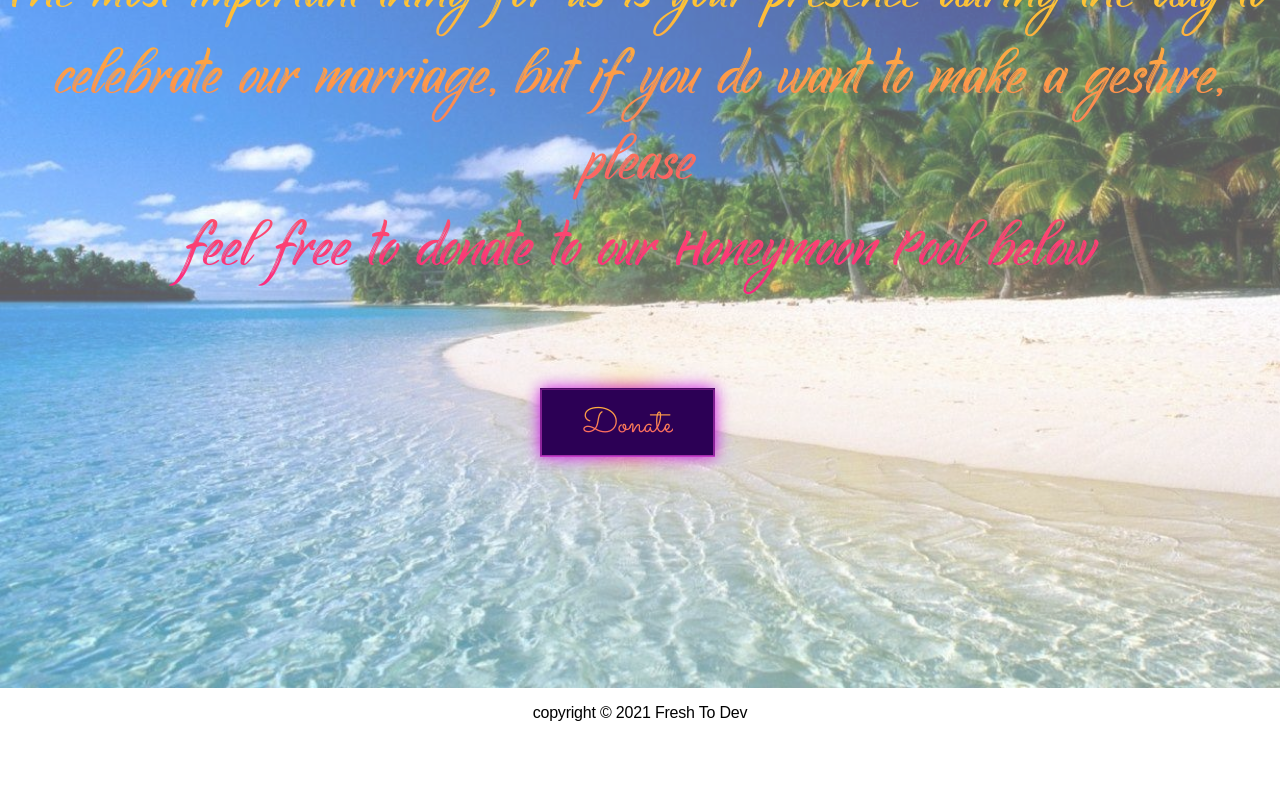
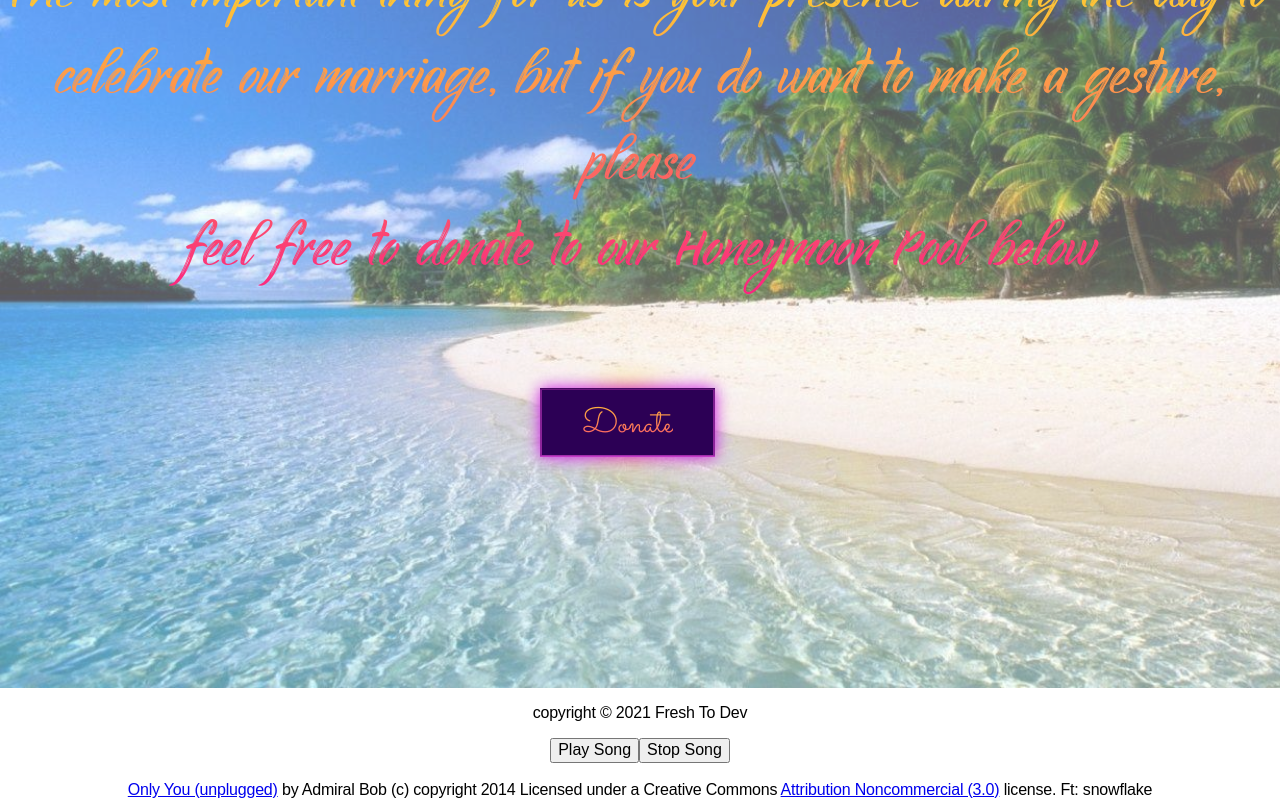
Before and after one commit to mdflynn/stieber-wedding, a React (Create React App) app: page /registry in a window 1280 px wide. Shown: the part 172-972 px from the top of the page. Before the commit the page ends 910 px from the top, so only its background shows below. Built offline with nearby package versions, Linux system fonts and the light colour scheme.

Commit message:
add song and credit

```diff
--- a/src/components/Footer/Footer.js
+++ b/src/components/Footer/Footer.js
@@ -1,10 +1,41 @@
-import React from "react";
+import React, { useEffect } from "react";
 import "./Footer.scss";
+import onlyYou from "../../assets/only-you.mp3";
 
 const Footer = () => {
+  let audio = new Audio(onlyYou);
+
+  const start = () => {
+    audio.play();
+    audio.volume = 0.1;
+  };
+
+  const stop = () => {
+    audio.pause();
+  };
+
+  useEffect(() => {
+    start()
+  }, [])
+
   return (
     <footer>
       <p className="footer-text">copyright © 2021 Fresh To Dev</p>
+      <div>
+        <button onClick={start}>Play Song</button>
+        <button onClick={stop}>Stop Song</button>
+      </div>
+      <br />
+      <div class="attribution-block">
+        <a href="http://dig.ccmixter.org/files/admiralbob77/46186">
+          Only You (unplugged)
+        </a>{" "}
+        by Admiral Bob (c) copyright 2014 Licensed under a Creative Commons{" "}
+        <a href="http://creativecommons.org/licenses/by-nc/3.0/">
+          Attribution Noncommercial (3.0)
+        </a>{" "}
+        license. Ft: snowflake
+      </div>
     </footer>
   );
 };
```
